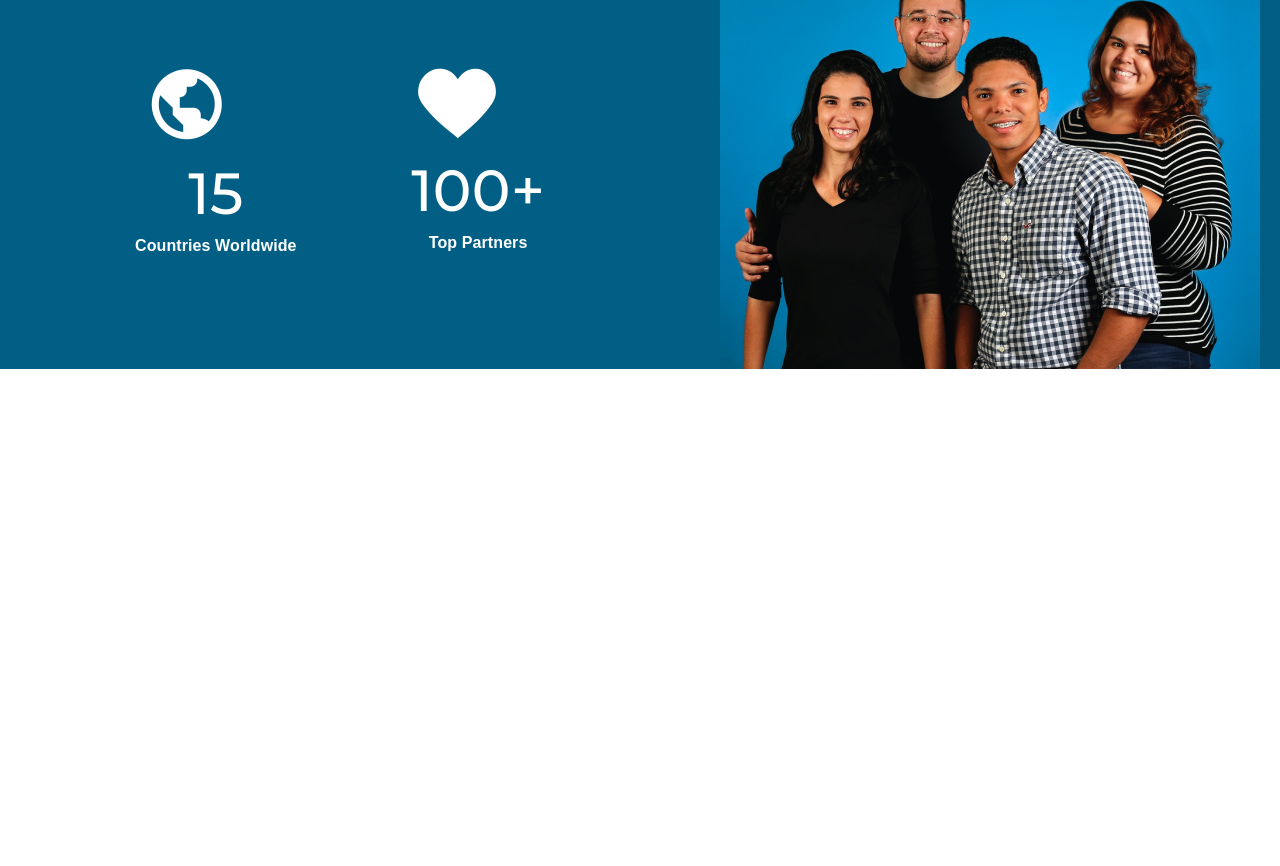
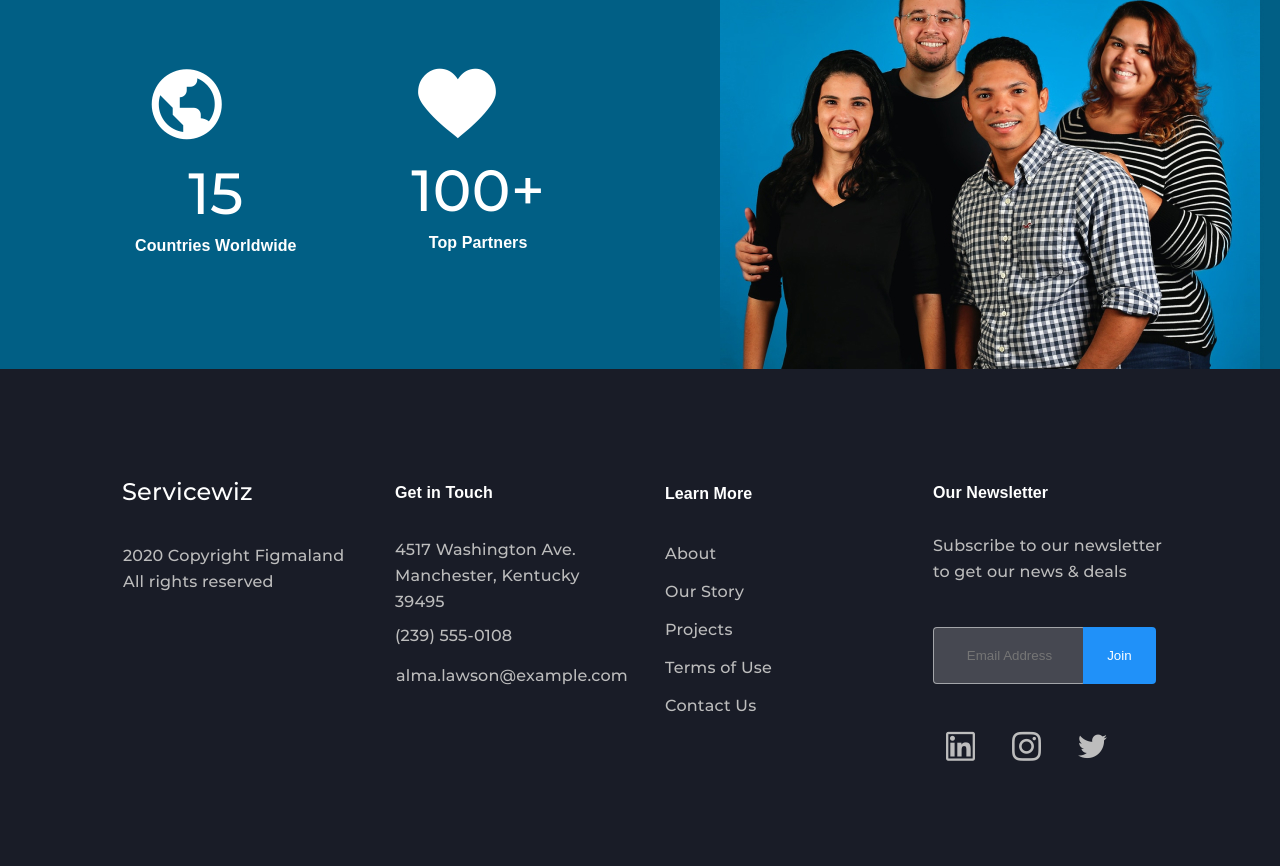
Before and after one commit to valmlord/servicewiz, a website: page src/index.html in a window 1280 px wide. Shown: the part 3576-4442 px from the top of the page. Before the commit the page ends 3945 px from the top, so only its background shows below. Drawn offline with nearby package versions, Linux system fonts and the light colour scheme; files that its build step writes are made by us from their sources; files whose address does not match are found by name; a web font is replaced by a local one.

Commit message:
complete desktop version

```diff
--- /dev/null
+++ b/src/assets/sass/blocks/_footer.scss
@@ -0,0 +1,160 @@
+.footer {
+  background: #191C27;
+
+  &-wrapper {
+    display: flex;
+    justify-content: flex-start;
+    padding-top: 100px;
+    padding-bottom: 100px;
+  }
+
+  &-copyrights {
+    display: flex;
+    flex-direction: column;
+    max-width: 230px;
+
+    &__name {
+      font-size: 24px;
+      font-weight: 500;
+      line-height: 40px;
+      letter-spacing: 0.2px;
+      color: white;
+      margin-top: 3px;
+      margin-left: 7px;
+    }
+
+    &__info {
+      font-size: 16px;
+      font-weight: 500;
+      line-height: 26px;
+      letter-spacing: 0.2px;
+      color: $mute;
+      max-width: 240px;
+      margin-top: 31px;
+      margin-left: 8px;
+    }
+  }
+
+  &-caption {
+    font-size: 16px;
+    font-weight: 700;
+    line-height: 24px;
+    letter-spacing: 0.1px;
+    color: white;
+  }
+
+  &-contacts {
+    display: flex;
+    flex-direction: column;
+    margin-left: 50px;
+    margin-top: 12px;
+    max-width: 200px;
+
+    &__adress {
+      font-size: 16px;
+      font-weight: 500;
+      line-height: 26px;
+      letter-spacing: 0.2px;
+      color: $mute;
+      max-width: 190px;
+      margin-top: 32px;
+    }
+
+    &__phone {
+      font-size: 16px;
+      font-weight: 500;
+      line-height: 26px;
+      letter-spacing: 0.2px;
+      color: $mute;
+      margin-top: 8px;
+    }
+
+    &__mail {
+      font-size: 16px;
+      font-weight: 500;
+      line-height: 26px;
+      letter-spacing: 0.2px;
+      color: $mute;
+      margin-top: 14px;
+      margin-left: 1px;
+    }
+  }
+
+  &-nav {
+    margin-top: 13px;
+    margin-left: 70px;
+  }
+
+  &-menu {
+    margin-top: 24px;
+
+    &__item {
+      padding-top: 11px;
+      padding-bottom: 1px;
+    }
+
+    &__link {
+      font-size: 16px;
+      font-weight: 500;
+      line-height: 26px;
+      letter-spacing: 0.2px;
+      color: $mute;
+    }
+  }
+
+  &-newsletter {
+    margin-top: 12px;
+    margin-left: 161px;
+
+    &__info {
+      display: block;
+      width: 231px;
+      font-size: 16px;
+      font-weight: 500;
+      line-height: 26px;
+      letter-spacing: 0.2px;
+      color: $mute;
+      margin-top: 28px;
+    }
+
+    &__subscribe {
+      margin-top: 42px;
+
+      &-form {
+        font-size: 14px;
+
+        input {
+          width: 153px;
+          height: 57px;
+          border: 1px solid #FFFFFF82;
+          border-radius: 4px;
+          background: rgba(249, 249, 249, 0.2);
+          text-align: center;
+          color: $mute;
+        }
+
+        .btn {
+          width: 73px;
+          height: 57px;
+          right: 7px;
+          text-align: center;
+          background: #2091F9;
+          border-bottom-right-radius: 4px;
+          border-top-right-radius: 4px;
+          color: white;
+          border: none;
+        }
+      }
+    }
+
+    &__socials {
+      margin-top: 48px;
+      margin-left: 13px;
+      font-size: 29px;
+
+      &-link {
+        margin-right: 29px;
+      }
+    }
+  }
+}
--- a/src/assets/sass/style.scss
+++ b/src/assets/sass/style.scss
@@ -9,6 +9,7 @@
 @import "blocks/titles";
 @import "blocks/stories";
 @import "blocks/difference";
+@import "blocks/footer";
 
 * {
   margin: 0;
--- a/src/index.html
+++ b/src/index.html
@@ -353,6 +353,62 @@
     </div>
   </section>
 
+  <footer class="footer">
+    <div class="container">
+
+      <div class="footer-wrapper">
+
+        <div class="footer-copyrights">
+          <h4 class="footer-copyrights__name">Servicewiz</h4>
+          <p class="footer-copyrights__info">2020 Copyright Figmaland
+            All rights reserved</p>
+        </div>
+
+        <div class="footer-contacts">
+          <h4 class="footer-caption">Get in Touch</h4>
+          <div class="footer-contacts__adress">
+            4517 Washington Ave.
+            Manchester, Kentucky
+            39495
+          </div>
+          <a class="footer-contacts__phone" href="tel:2395550108">(239) 555-0108</a>
+          <a class="footer-contacts__mail" href="mailto:alma.lawson@example.com">alma.lawson@example.com</a>
+        </div>
+
+        <div class="footer-nav">
+          <h4 class="footer-caption">Learn More</h4>
+          <ul class="footer-menu">
+            <li class="footer-menu__item"><a class="footer-menu__link" href="#">About</a></li>
+            <li class="footer-menu__item"><a class="footer-menu__link" href="#">Our Story</a></li>
+            <li class="footer-menu__item"><a class="footer-menu__link" href="#">Projects</a></li>
+            <li class="footer-menu__item"><a class="footer-menu__link" href="#">Terms of Use</a></li>
+            <li class="footer-menu__item"><a class="footer-menu__link" href="#">Contact Us</a></li>
+          </ul>
+        </div>
+
+        <div class="footer-newsletter">
+          <h4 class="footer-caption">Our Newsletter</h4>
+          <span class="footer-newsletter__info">
+            Subscribe to our newsletter
+            to get our news & deals
+          </span>
+          <div class="footer-newsletter__subscribe">
+            <div class="footer-newsletter__subscribe-form">
+              <input type="email" placeholder="Email Address" required="">
+              <button class="btn btn-subscribe">Join</button>
+            </div>
+          </div>
+          <div class="footer-newsletter__socials">
+            <a href="#" class="footer-newsletter__socials-link"><span class="icon-linkedin"></span></a>
+            <a href="#" class="footer-newsletter__socials-link"><span class="icon-instagram"></span></a>
+            <a href="#" class="footer-newsletter__socials-link"><span class="icon-twitter"></span></a>
+          </div>
+        </div>
+
+      </div>
+    </div>
+  </footer>
+
   <script src="script.js"></script>
 </body>
 
```
Also changed, not shown: dist/assets/css/style.min.css, dist/index.html.
